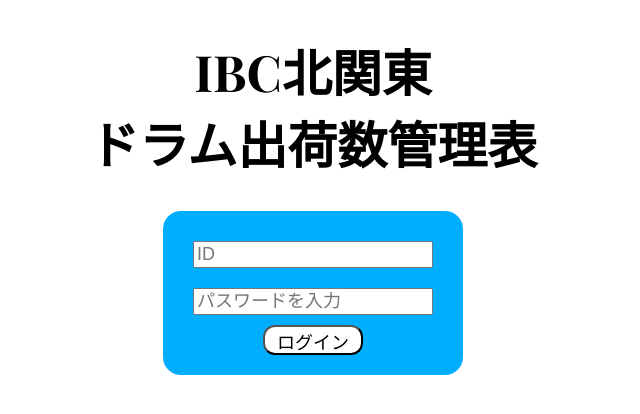
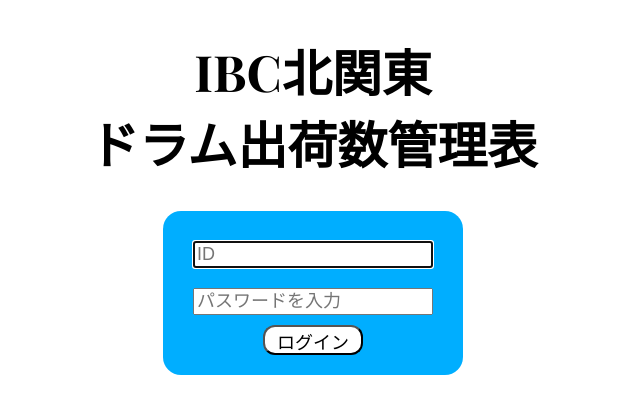
Before and after one commit to Rgtntppy/IBC, a React (Create React App) app: page / in a window 1280 px wide. Shown: the top 414 px of the page, without its empty margins (327-967 px from the left). Built offline with nearby package versions, Linux system fonts and the light colour scheme; the HTML template or start-up script is replaced by a standard one; a web font is replaced by a local one; what date-holidays would draw is missing.

Commit message:
初期読み込み時のフォーカスと文字数制限追加

```diff
--- a/src/components/topPage/Login.tsx
+++ b/src/components/topPage/Login.tsx
@@ -1,5 +1,5 @@
 import './login.scss';
-import React, { useState, useRef } from 'react';
+import React, { useState, useEffect, useRef } from 'react';
 import { useNavigate } from 'react-router-dom';
 import { users } from '../../data/users/users';
 import { saveUserInfoToFirestore } from '../../firebase/firebaseUserAuthentication';
@@ -7,8 +7,13 @@ import { saveUserInfoToFirestore } from '../../firebase/firebaseUserAuthenticati
 const Login = () => {
   const [id, setId] = useState('');
   const [password, setPassword] = useState('');
+  const idRef = useRef<HTMLInputElement>(null);
   const passwordRef = useRef<HTMLInputElement>(null);
   const navigate = useNavigate();
+
+  useEffect(() => {
+    idRef.current?.focus();
+  }, []);
 
   const handleLogin = async () => {
     const user = users.find(u => u.id === id && u.password === password);
@@ -50,13 +55,16 @@ const Login = () => {
           className='inputID'
           placeholder='ID'
           value={id}
+          maxLength={6}
           onChange={handleIdChange}
+          ref={idRef}
         />
         <input
           className='inputPW'
           type='password'
           placeholder='パスワードを入力'
           value={password}
+          maxLength={20}
           onChange={(e) => setPassword(e.target.value)}
           onKeyDown={handleKeyDown}
           ref={passwordRef}
```
